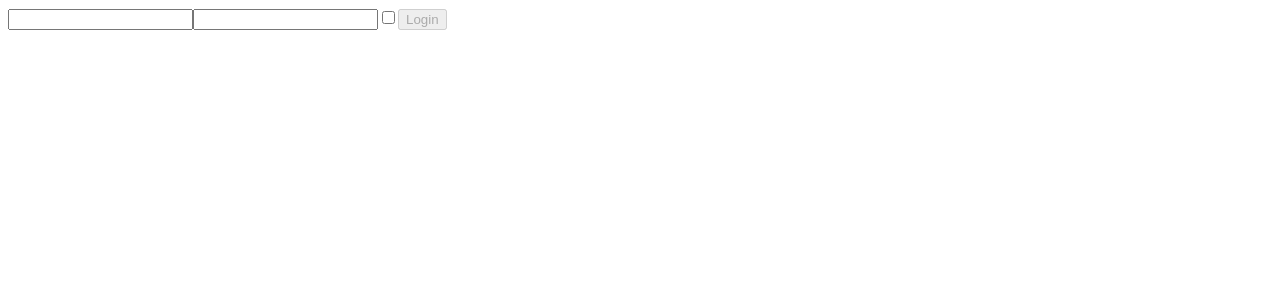
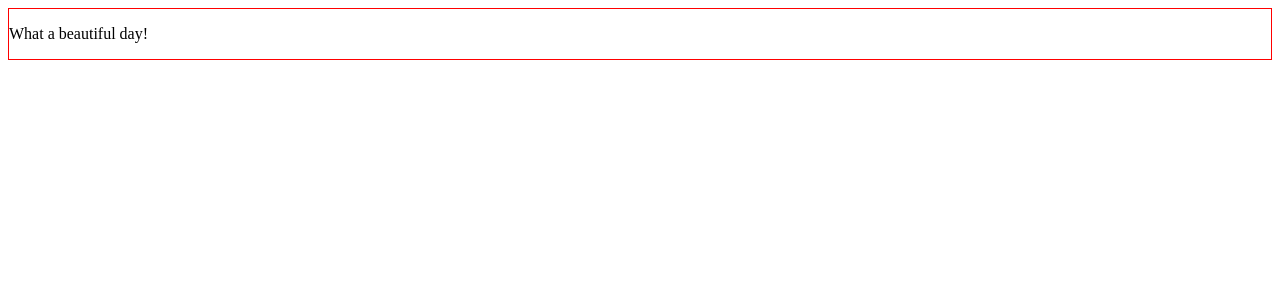
Before and after one commit to Tonyrgg/react-exercises, a React (Create React App) app in the folder my-app/: page / in a window 1280 px wide. Shown: the top 300 px of the page. Built offline with nearby package versions, Linux system fonts and the light colour scheme.

Commit message:
component-composition01

```diff
--- a/my-app/src/App.js
+++ b/my-app/src/App.js
@@ -1,12 +1,15 @@
 import React from "react";
-import { Login } from "./Login";
+import { Container } from "./Container";
+import { Message } from "./Message";
 
 
 export class App extends React.Component {
     render() {
         return (
             <div>
-                <Login />
+                <Container>
+                    <Message />
+                </Container>
             </div>
         )
     }
--- /dev/null
+++ b/my-app/src/Container.js
@@ -0,0 +1,10 @@
+import React from "react";
+
+
+export class Container extends React.Component {
+    render() {
+        return(
+            <div className="container">{this.props.children}</div>
+        )
+    }
+}
--- /dev/null
+++ b/my-app/src/Message.js
@@ -0,0 +1,10 @@
+import React from "react";
+
+
+export class Message extends React.Component {
+    render() {
+        return(
+            <div><p>What a beautiful day!</p></div>
+        )
+    }
+}
--- a/my-app/src/index.css
+++ b/my-app/src/index.css
@@ -0,0 +1,4 @@
+.container {
+    background-color: white;
+    border: 1px solid red;
+}
```
